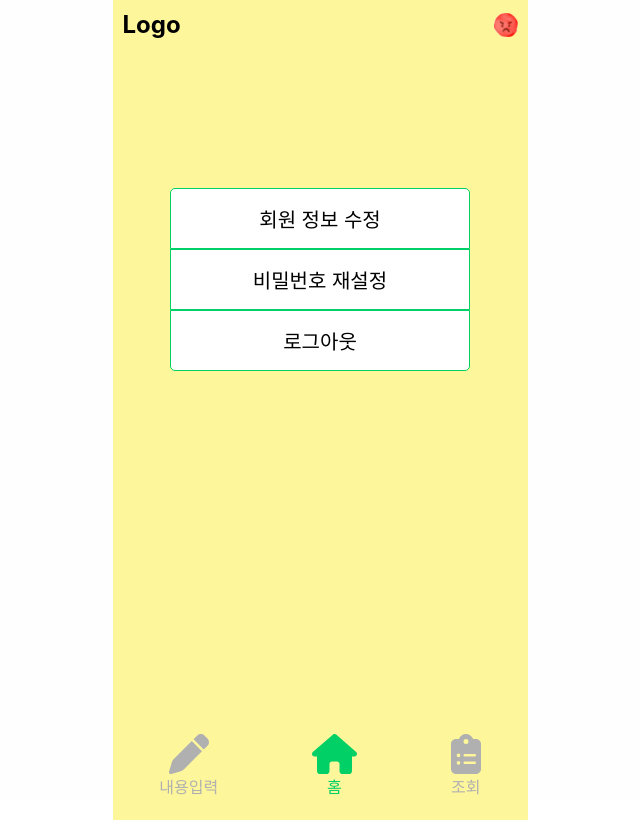
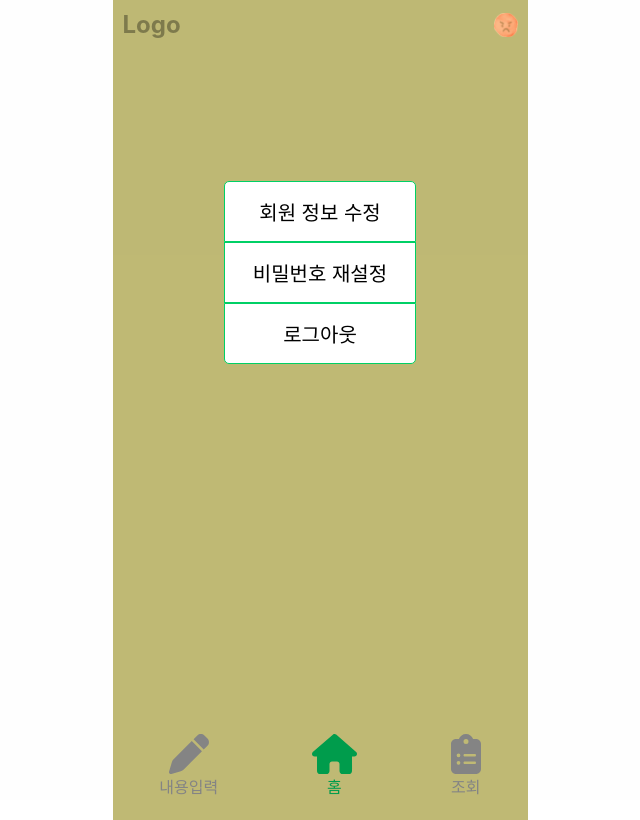
Before and after one commit to depressed-bread/FE, a React (Create React App) app in the folder hackathon/: page /setting in a window 1280 px wide. Shown: the whole page, without its empty margins (320-960 px from the left). Built offline with nearby package versions, Linux system fonts and the light colour scheme.

Commit message:
setting 수정

```diff
--- a/hackathon/src/Pages/EditInfo.jsx
+++ b/hackathon/src/Pages/EditInfo.jsx
@@ -74,6 +74,8 @@ const ModalContent = styled.div`
     text-align: center;
     width: 80%;
     max-width: 300px; /* 모달의 최대 너비 설정 */
+    border: 1px solid #00D065;
+    border-radius: 5px;
 `;
 
 const ModalText = styled.p`
@@ -81,38 +83,38 @@ const ModalText = styled.p`
     margin-bottom: 10px;
 `;
 
-const ModalButton = styled.button`
-    background-color: #FFD8E1;
-    color: black;
-    border: none;
-    padding: 10px 20px;
-    border-radius: 50px;
-    cursor: pointer;
-    font-size: 25px;
-    margin-top: 20px;
-    &:hover {
-        color: #FF86FF;
-    }
-`;
-
 
 
 const EditInfo = () => {
+
     const navigate = useNavigate();
     const [modalOpen, setModalOpen] = useState(false);
 
-        const handleEditClick = () => {
+    const handleEditClick = async () => {
+        try {
+            // api 호출
+            // 예시 콘솔
+            console.log('수정완료');
+
+            // API 호출 성공시, 모달 열기
             setModalOpen(true);
-        };
+
+            // 3초 후 홈으로 이동
+            setTimeout(() => {
+                navigate('/home');
+                closeModal();
+            }, 3000);
+
+        } catch (error) {
+            // API 호출 실패
+            console.error('수정에러', error);
+        }
+    };
 
         const closeModal = () => {
             setModalOpen(false);
         };
 
-        const handleHomeClick = () => {
-            navigate('/home');
-            closeModal();
-        }
 
 
     return (
@@ -128,7 +130,6 @@ const EditInfo = () => {
                 <ModalBackdrop>
                     <ModalContent>
                         <ModalText>회원 정보 수정이 완료되었습니다!</ModalText>
-                        <ModalButton onClick={handleHomeClick}>홈으로 가기</ModalButton>
                     </ModalContent>
                 </ModalBackdrop>
             )}
--- a/hackathon/src/Pages/Home.jsx
+++ b/hackathon/src/Pages/Home.jsx
@@ -48,6 +48,7 @@ const Emoji = styled.img`
     height: 24px;
     margin-top: 10px;
     margin-right: 10px;
+    cursor: pointer;
 `;
 
 const MonthNavigation = styled.div`
@@ -255,7 +256,7 @@ const Home = () => {
             <AppWrapper>
                 <Header>
                     <Logo>Logo</Logo>
-                    <Emoji src='./angry.png' alt="Emotion" />
+                    <Emoji src='./angry.png' alt="Emotion" onClick={() => navigate('/setting')}/>
                 </Header>
                 <ContentWrapper>
                     <MonthNavigation>
--- a/hackathon/src/Pages/InputPage.jsx
+++ b/hackathon/src/Pages/InputPage.jsx
@@ -48,6 +48,7 @@ const Emoji = styled.img`
     height: 24px;
     margin-top: 10px;
     margin-right: 10px;
+    cursor: pointer;
 `;
 
 const ContentWrapper = styled.div`
@@ -227,7 +228,7 @@ const InputPage = () => {
             <AppWrapper>
                 <Header>
                     <Logo>Logo</Logo>
-                    <Emoji src='./angry.png' alt="Emotion" />
+                    <Emoji src='./angry.png' alt="Emotion" onClick={() => navigate('/setting')}/>
                 </Header>
 
                 <ContentWrapper>
--- a/hackathon/src/Pages/ResetPassword.jsx
+++ b/hackathon/src/Pages/ResetPassword.jsx
@@ -74,6 +74,8 @@ const ModalContent = styled.div`
     text-align: center;
     width: 80%;
     max-width: 300px; /* 모달의 최대 너비 설정 */
+    border: 1px solid #00D065;
+    border-radius: 5px;
 `;
 
 const ModalText = styled.p`
@@ -81,38 +83,36 @@ const ModalText = styled.p`
     margin-bottom: 10px;
 `;
 
-const ModalButton = styled.button`
-    background-color: #FFD8E1;
-    color: black;
-    border: none;
-    padding: 10px 20px;
-    border-radius: 50px;
-    cursor: pointer;
-    font-size: 25px;
-    margin-top: 20px;
-    &:hover {
-        color: #FF86FF;
-    }
-`;
-
-
 
 const ResetPassword = () => {
     const navigate = useNavigate();
     const [modalOpen, setModalOpen] = useState(false);
 
-        const handleEditClick = () => {
+    const handleEditClick = async () => {
+        try {
+            // api 호출
+            // 예시 콘솔
+            console.log('수정완료');
+
+            // API 호출 성공시, 모달 열기
             setModalOpen(true);
-        };
+
+            // 3초 후 홈으로 이동
+            setTimeout(() => {
+                navigate('/home');
+                closeModal();
+            }, 3000);
+
+        } catch (error) {
+            // API 호출 실패
+            console.error('수정에러', error);
+        }
+    };
+
 
         const closeModal = () => {
             setModalOpen(false);
         };
-
-        const handleHomeClick = () => {
-            navigate('/home');
-            closeModal();
-        }
 
 
     return (
@@ -128,7 +128,6 @@ const ResetPassword = () => {
                 <ModalBackdrop>
                     <ModalContent>
                         <ModalText>비밀번호 재설정이 완료되었습니다!</ModalText>
-                        <ModalButton onClick={handleHomeClick}>홈으로 가기</ModalButton>
                     </ModalContent>
                 </ModalBackdrop>
             )}
--- a/hackathon/src/Pages/Setting.jsx
+++ b/hackathon/src/Pages/Setting.jsx
@@ -22,6 +22,32 @@ const AppWrapper = styled.div`
     align-items: center;
     position: relative;
     overflow: hidden;
+    z-index: 1;
+`;
+
+const Overlay = styled.div`
+    width: 375px;
+    height: 100vh;
+    background-color: rgba(0, 0, 0, 0.5);
+    padding: 20px;
+    display: flex;
+    flex-direction: column;
+    align-items: center;
+    position: absolute;
+    overflow: hidden;
+    z-index: 2;
+    opacity: 0.5;
+`;
+
+const ContentWrapper = styled.div`
+    margin-top: -20%;
+    width: 15%;
+    display: flex;
+    flex-direction: column;
+    align-items: center;
+    position: absolute;
+    overflow: hidden;
+    z-index: 3;
 `;
 
 const Header = styled.div`
@@ -32,8 +58,7 @@ const Header = styled.div`
     position: absolute;
     top: 20px;
     padding: 0 20px;
-    z-index: 1;
-    background-color: #FEF69B;
+    z-index: 3;
 `;
 
 const Logo = styled.div`
@@ -41,6 +66,7 @@ const Logo = styled.div`
     font-weight: bold;
     margin-top: 10px;
     margin-left: 10px;
+    color: black;
 `;
 
 const Emoji = styled.img`
@@ -48,11 +74,7 @@ const Emoji = styled.img`
     height: 24px;
     margin-top: 10px;
     margin-right: 10px;
-`;
-
-const ContentWrapper = styled.div`
-    margin-top: 50%;
-    width: 80%;
+    cursor: pointer;
 `;
 
 const EditInfo = styled.button`
@@ -99,6 +121,7 @@ const Menu = styled.div`
     background-color: #FEF69B;
     z-index: 1;
     margin-bottom: 3%;
+
 `;
 
 const MenuItem = styled.div`
@@ -116,14 +139,9 @@ const Setting = () => {
     const navigate = useNavigate();
 
 
+    return (
+        <Container>
 
-    return(
-        <Container>
-            <AppWrapper>
-                <Header>
-                    <Logo>Logo</Logo>
-                    <Emoji src='./angry.png' alt="Emotion" />
-                </Header>
             <ContentWrapper>
                 <EditInfo onClick={() => navigate('/edit-info')}>회원 정보 수정</EditInfo>
                 <ResetPassword onClick={() => navigate('/reset-password')}>비밀번호 재설정</ResetPassword>
@@ -131,8 +149,15 @@ const Setting = () => {
             </ContentWrapper>
 
 
+            <Overlay>
+                    <Header>
+                        <Logo>Logo</Logo>
+                        <Emoji src='./angry.png' alt="Emotion" onClick = {()=> navigate(-1) } />
+                    </Header>
+            </Overlay>
 
 
+            <AppWrapper>
                     <Menu>
                         <MenuItem onClick={() => navigate('/inputpage')}>
                             <FontAwesomeIcon icon={faPen} style={{ fontSize: '40px' }} />
@@ -147,11 +172,8 @@ const Setting = () => {
                             조회
                         </MenuItem>
                     </Menu>
+            </AppWrapper>
 
-
-
-
-            </AppWrapper>
         </Container>
     )
 };
```
Lines whose indentation alone changed are shown as unchanged.
